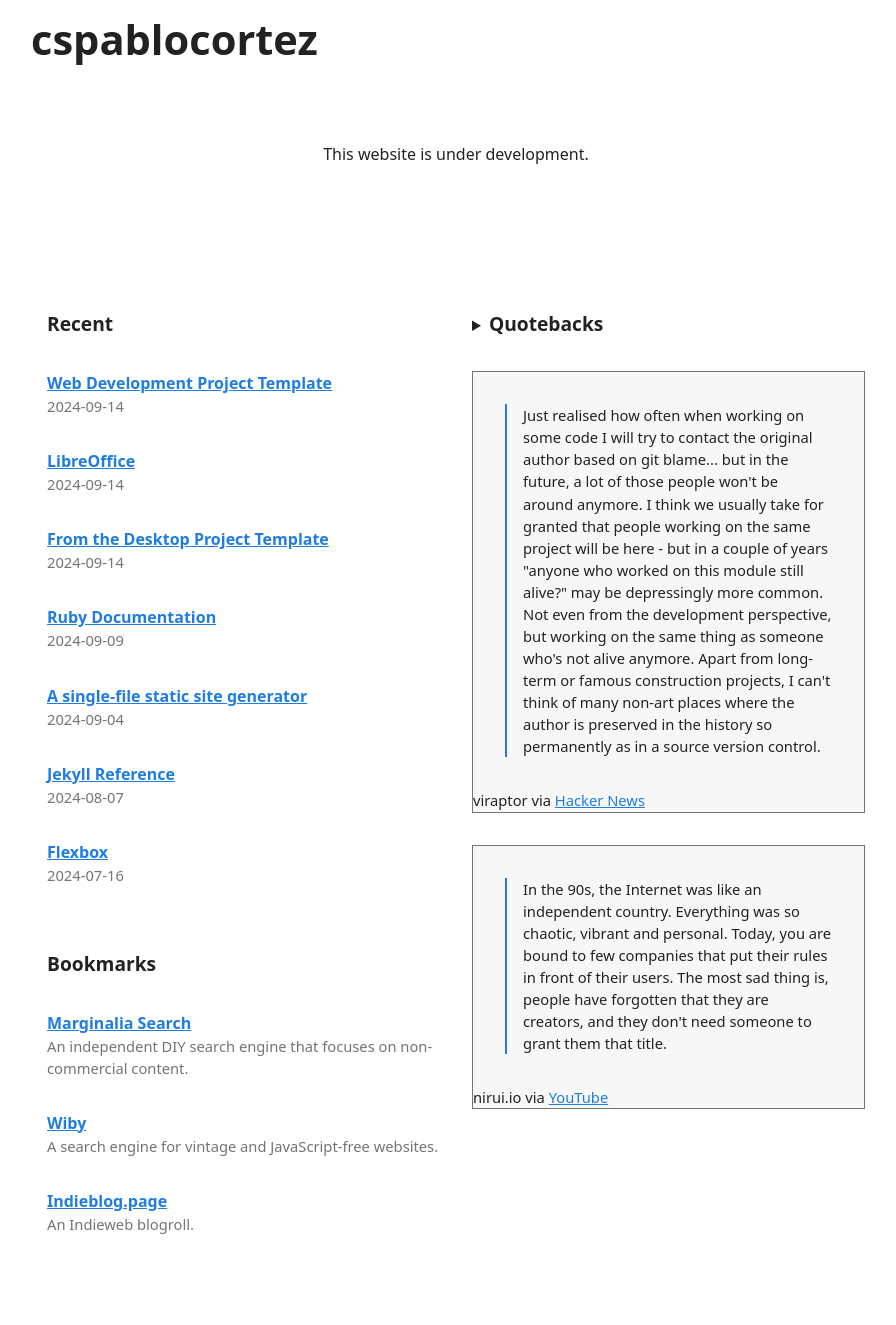
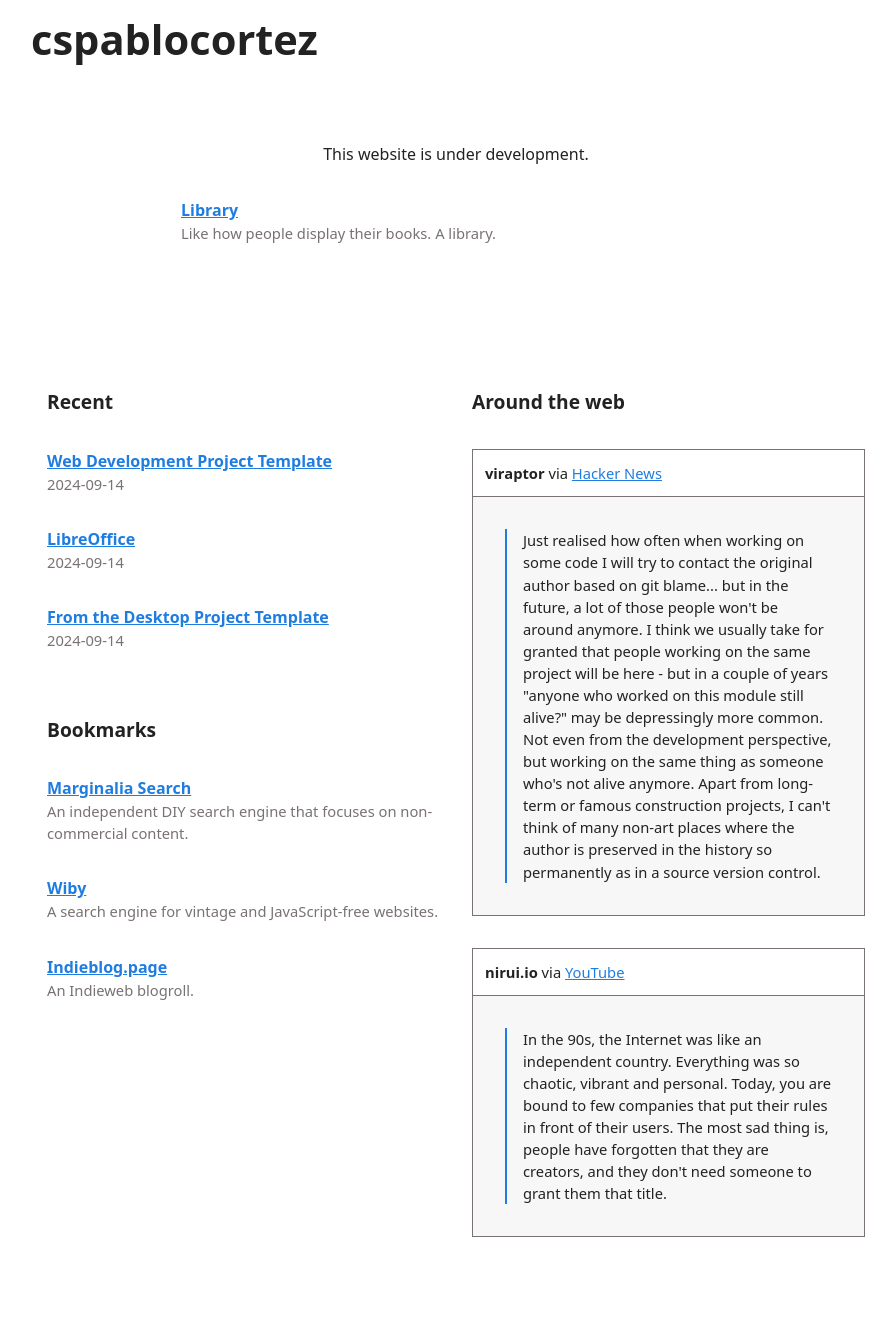
Before and after one commit to cspablocortez/cspablocortez.github.io, a Jekyll site: the page built from index.markdown, in a window 1280 px wide. Shown: the whole page, without its empty margins (184-1080 px from the left). Built offline with Jekyll 4.4.1, drawn with Linux system fonts in a browser that asks for light colours.

Commit message:
Temp dev messages

```diff
--- a/_layouts/home.html
+++ b/_layouts/home.html
@@ -4,15 +4,17 @@ layout: default
 
 <section>
   {{ content }}
+  <div class="post">
+    <h1><a href="/library">Library</a></h1>
+    <p>Like how people display their books. A library.</p>
+  </div>
 </section>
 
-
 <div class="two-columns">
-
   <div class="column">
     <section>
       <h1>Recent</h1>
-      {% for post in site.posts %}
+      {% for post in site.posts limit:3 %}
       {% unless post.hidden %}
         <div class="post">
           <h1><a href="{{post.url}}">{{ post.title }}</a></h1>
@@ -37,17 +39,15 @@ layout: default
    <div class="column">
 
      <section>
-       <details>
-          <summary><h1>Quotebacks</h1></summary>
-          <p>Quotebacks are self-contained blockquote components that make it easy to reference content and create dialogue with other sites.</p>
-        </details>
+        <h1>Around the web</h1>
            {% assign reversed_quotebacks = site.data.quotebacks | reverse %}
            {% for quoteback in reversed_quotebacks %}
            <div class="post quoteback">
+             <p id="qb-byline"><strong>{{ quoteback.author}}</strong> via <a href="{{quoteback.url}}" target="_blank">{{ quoteback.source }}</a></p>
              <blockquote>
                <p>{{ quoteback.text }}</p>
              </blockquote>
-             <p>{{ quoteback.author}} via <a href="{{quoteback.url}}" target="_blank">{{ quoteback.source }}</a></p>
+
            </div>
           {% endfor %}
      </section>
```
